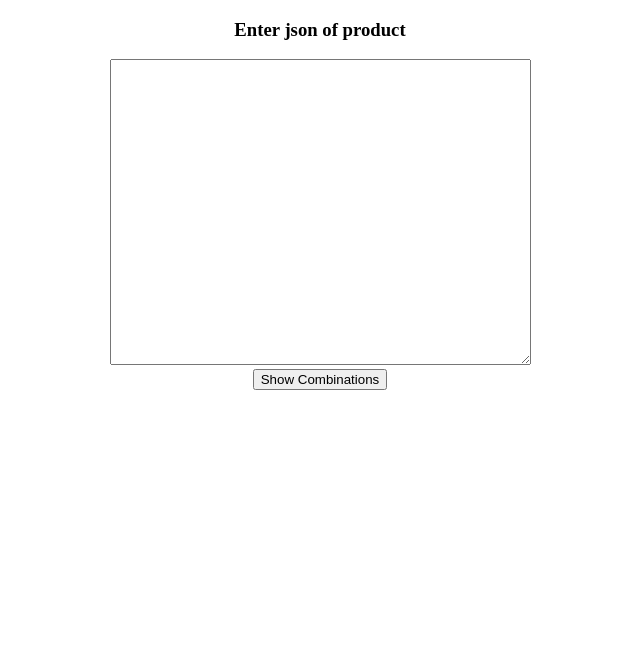
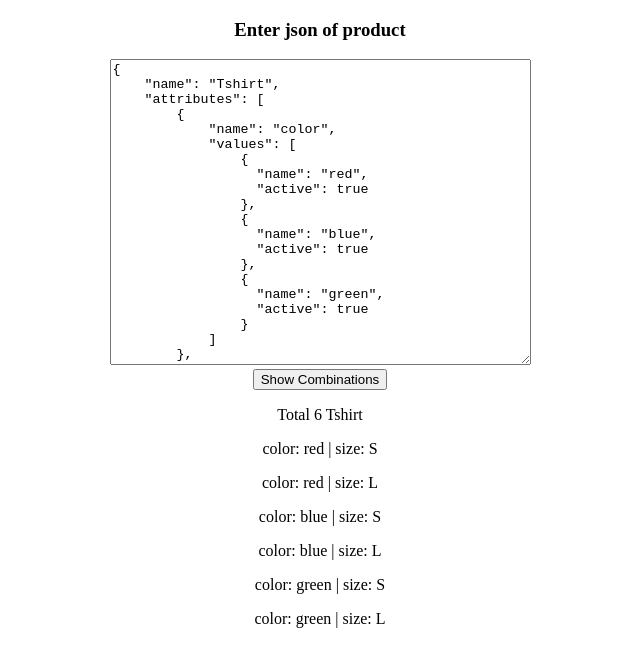
Before and after one commit to asamaiya00/product-combinations-json, a plain HTML site: page index.html in a window 1280 px wide. Both pictures are taken after a click on the button "Show Combinations". Shown: the whole page, without its empty margins (320-960 px from the left). Drawn offline with Linux system fonts and the light colour scheme.

Commit message:
error handling

```diff
--- a/index.html
+++ b/index.html
@@ -4,7 +4,7 @@
     <meta charset="UTF-8" />
     <meta http-equiv="X-UA-Compatible" content="IE=edge" />
     <meta name="viewport" content="width=device-width, initial-scale=1.0" />
-    <title>Document</title>
+    <title>Product Combinations</title>
   </head>
   <body>
     <div style="text-align: center">
--- a/index.js
+++ b/index.js
@@ -1,11 +1,14 @@
 class Product {
   getPossibleCombinations() {
     const jsonString = document.getElementById('json').value;
+    const outputEl = document.getElementById('output');
 
     if (!jsonString.trim()) {
       alert('Please enter JSON');
       return;
     }
+
+    try {
       const jsonObject = JSON.parse(jsonString);
       const obj = {};
       jsonObject.attributes.forEach((attr) => {
@@ -19,17 +22,6 @@ class Product {
       for (let key in obj) {
         if (!obj[key].length) delete obj[key];
       }
-
-    // let result = Object.values(obj).reduce((mergedArray, currArray) => {
-    //   console.log(mergedArray, currArray);
-    //   return mergedArray.reduce((collectionArray, arrayTillNow) => {
-    //     console.log(collectionArray);
-    //     console.log(arrayTillNow);
-    //     return collectionArray.concat(
-    //       currArray.map((currElement) => [].concat(arrayTillNow, currElement))
-    //     );
-    //   }, []);
-    // });
 
       const valuesArray = Object.values(obj);
 
@@ -47,20 +39,22 @@ class Product {
 
       // console.log(productArray);
 
-    document.getElementById(
-      'output'
-    ).innerHTML += `<p> Total ${productArray.length} ${jsonObject.name}</p>`;
+      outputEl.innerHTML += `<p> Total ${productArray.length} ${jsonObject.name}</p>`;
+
       productArray.forEach((item) => {
         const arr = [];
         item.forEach((value, index) => {
           arr.push(`${[Object.keys(obj)[index]]}: ${value}`);
         });
         console.log(arr.join(' | '));
-      document.getElementById('output').innerHTML += `<p> ${arr.join(
-        ' | '
-      )} </p>`;
+        outputEl.innerHTML += `<p> ${arr.join(' | ')} </p>`;
       });
-    document.getElementById('output').innerHTML += '<br>';
+
+      outputEl.innerHTML += '<br>';
+    } catch (e) {
+      alert('Invalid Json');
+      return;
+    }
   }
 }
 
@@ -69,3 +63,43 @@ const product = new Product();
 document
   .getElementById('btn')
   .addEventListener('click', () => product.getPossibleCombinations());
+
+document.getElementById('json').value = `{
+    "name": "Tshirt",
+    "attributes": [
+        {
+            "name": "color",
+            "values": [
+                {
+                  "name": "red",
+                  "active": true
+                },
+                {
+                  "name": "blue",
+                  "active": true
+                },
+                {
+                  "name": "green",
+                  "active": true
+                }
+            ]
+        },
+        {
+            "name": "size",
+            "values": [
+                {
+                  "name": "S",
+                  "active": true
+                },
+                {
+                  "name": "M",
+                  "active": false
+                },
+                {
+                  "name": "L",
+                  "active": true
+                }
+            ]
+        }
+    ]
+}`;
```
Lines whose indentation alone changed are shown as unchanged.
